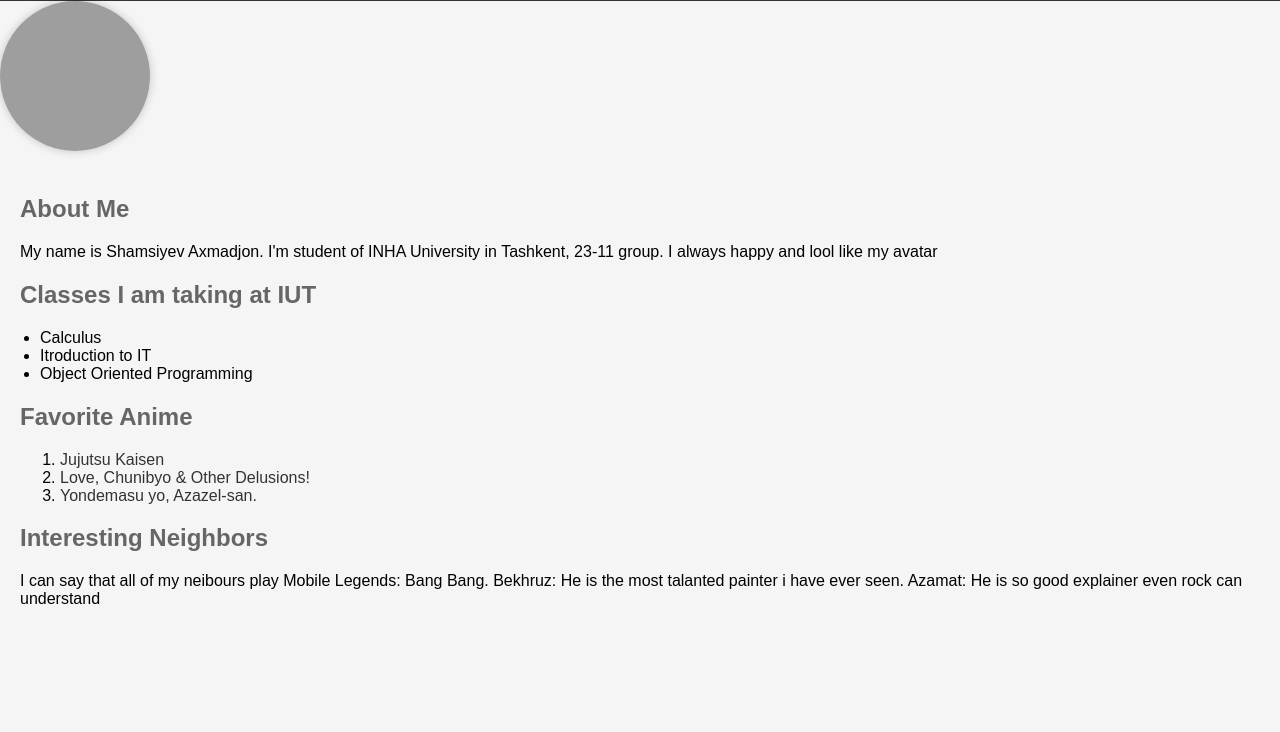
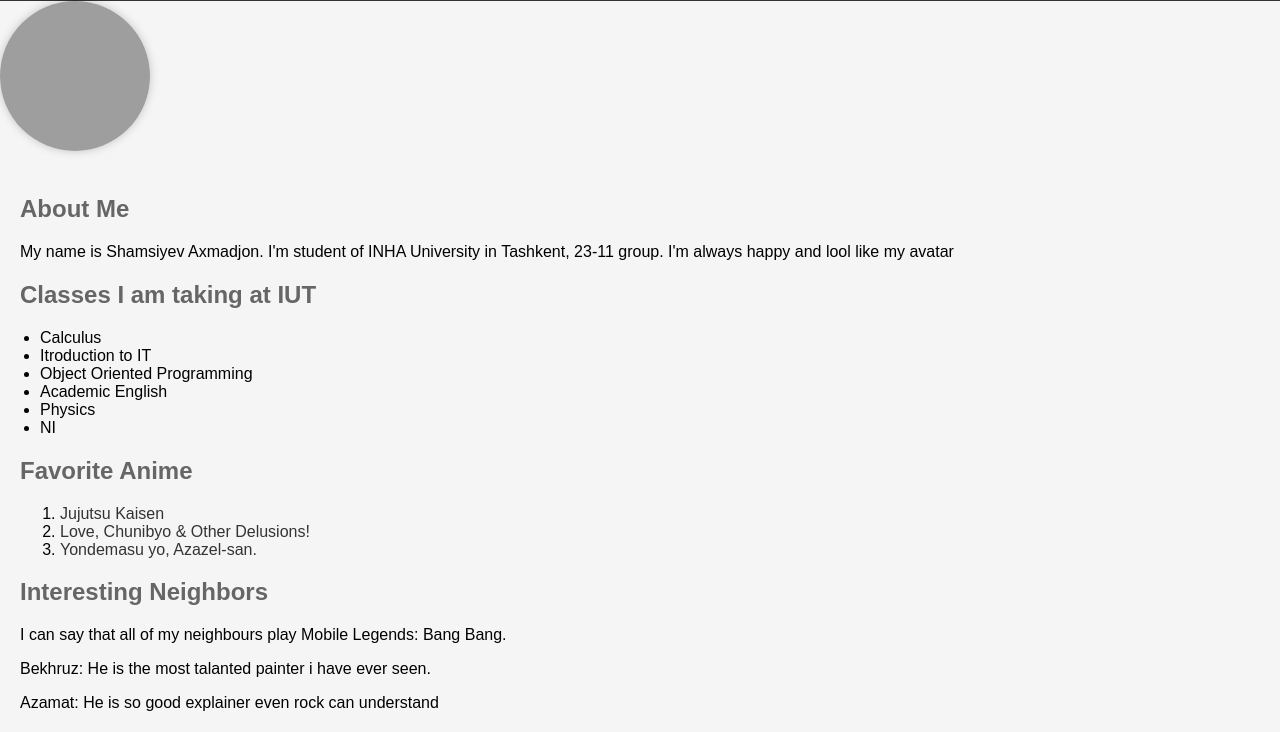
Before and after one commit to loxyyyys/loxyyyys.github.io, a plain HTML site: page index.html in a window 1280 px wide. Shown: the part 81-813 px from the top of the page. Drawn offline with Linux system fonts and the light colour scheme; grey boxes are pictures that could not be loaded.

Commit message:
index.html

```diff
--- a/index.html
+++ b/index.html
@@ -60,13 +60,16 @@
 
   <main>
     <h2>About Me</h2>
-    <p>My name is Shamsiyev Axmadjon. I'm student of INHA University in Tashkent, 23-11 group. I always happy and lool like my avatar </p>
+    <p>My name is Shamsiyev Axmadjon. I'm student of INHA University in Tashkent, 23-11 group. I'm always happy and lool like my avatar </p>
 
     <h2>Classes I am taking at IUT</h2>
     <ul>
       <li>Calculus</li>
       <li>Itroduction to IT</li>
       <li>Object Oriented Programming</li>
+      <li>Academic English</li>
+      <li>Physics</li>
+      <li>NI</li>
     </ul>
 
     <h2>Favorite Anime</h2>
@@ -77,9 +80,9 @@
     </ol>
 
     <h2>Interesting Neighbors</h2>
-    <p>I can say that all of my neibours play Mobile Legends: Bang Bang.
-      Bekhruz: He is the most talanted painter i have ever seen.
-      Azamat: He is so good explainer even rock can understand
+    <p>I can say that all of my neighbours play Mobile Legends: Bang Bang.</p>
+    <p>Bekhruz: He is the most talanted painter i have ever seen.</p>
+    <p>Azamat: He is so good explainer even rock can understand</p>
     </p>
   </main>
 </body>
```
